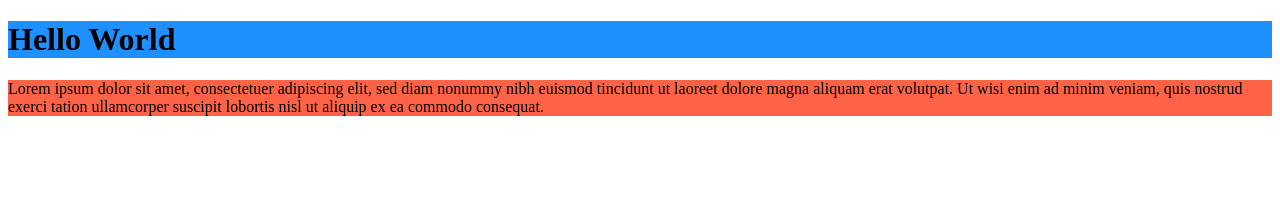
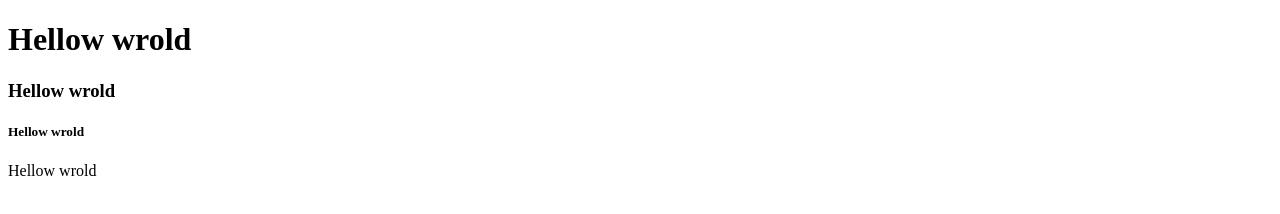
Before and after one commit to titanlee0175-lgtm/test, a plain HTML site: page index.html in a window 1280 px wide. Drawn offline with Linux system fonts and the light colour scheme.

Commit message:
Update index.html

```diff
--- a/index.html
+++ b/index.html
@@ -1,13 +1,16 @@
 <!DOCTYPE html>
-<html>
+<html lang="zh-TW">
+<head>
+    <meta charset="utf-8" />
+    <meta name="viewport" content="width=device-width,initial-scale=1" />
+    <title>demo1</title>
+</head>
 <body>
+<h1>Hellow wrold </h1>
+<h3>Hellow wrold </h3>
+<h5>Hellow wrold </h5>
+<h7>Hellow wrold </h7>
 
-<h1 style="background-color:DodgerBlue;">Hello World</h1>
-
-<p style="background-color:Tomato;">
-Lorem ipsum dolor sit amet, consectetuer adipiscing elit, sed diam nonummy nibh euismod tincidunt ut laoreet dolore magna aliquam erat volutpat.
-Ut wisi enim ad minim veniam, quis nostrud exerci tation ullamcorper suscipit lobortis nisl ut aliquip ex ea commodo consequat.
-</p>
 
 </body>
 </html>
```
